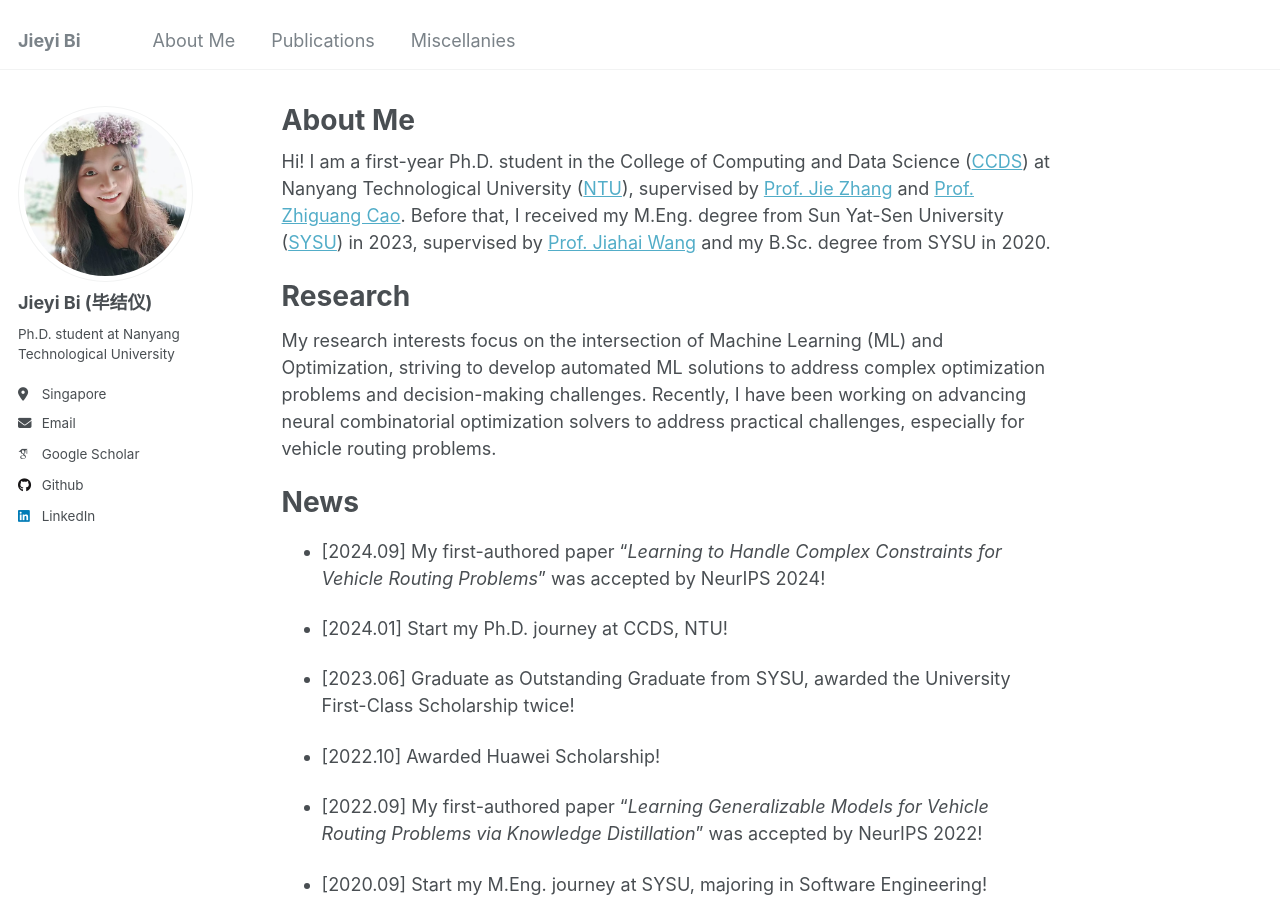
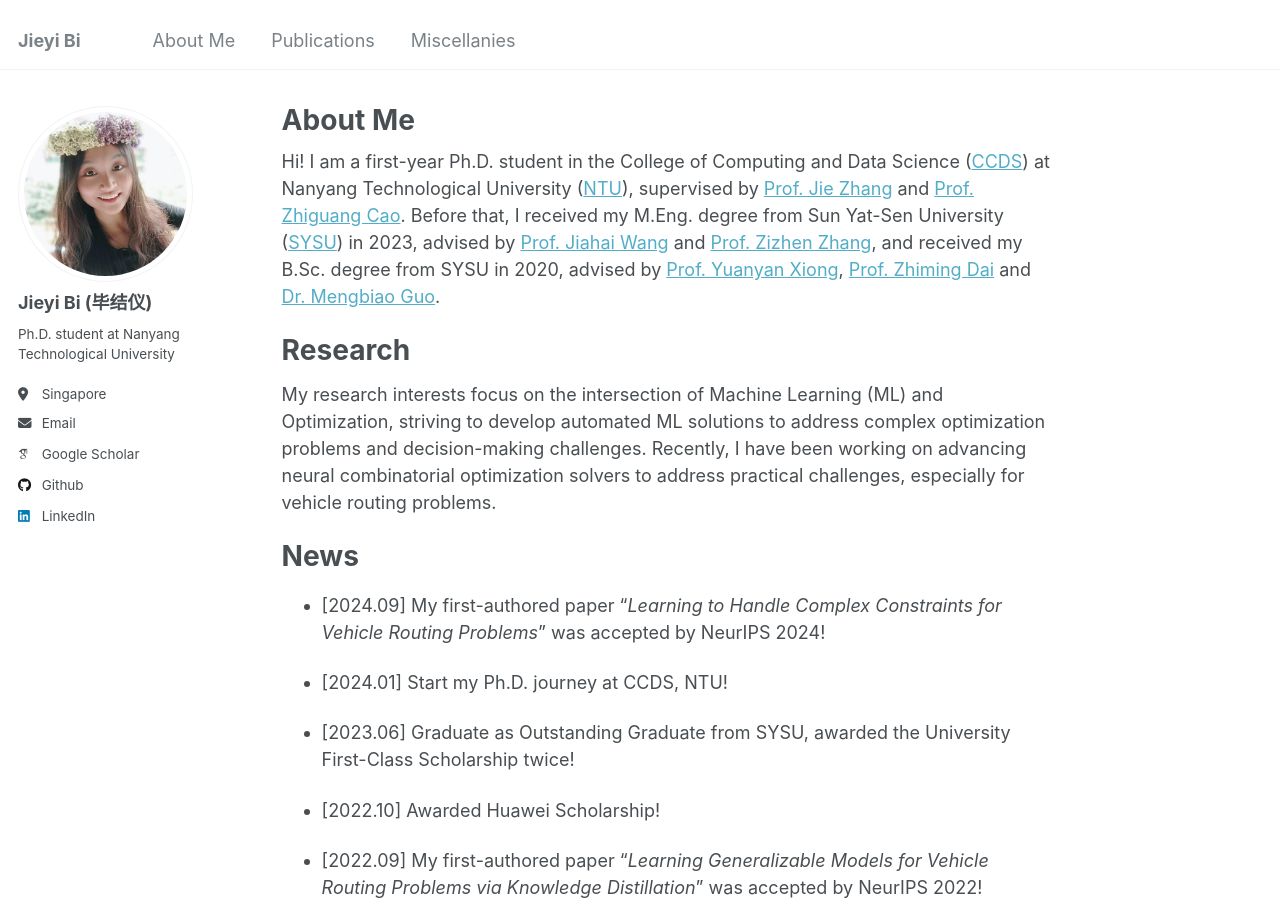
Before and after one commit to jieyibi/jieyibi.github.io, a Jekyll site: the page built from _pages/about.md, in a window 1280 px wide and 900 px high. Built offline with Jekyll 4.4.1, drawn with Linux system fonts in a browser that asks for light colours; some web fonts are replaced.

Commit message:
Update about.md

```diff
--- a/_pages/about.md
+++ b/_pages/about.md
@@ -7,7 +7,7 @@ redirect_from:
   - /about.html
 ---
 
-Hi! I am a first-year Ph.D. student in the College of Computing and Data Science ([CCDS](https://www.ntu.edu.sg/computing)) at Nanyang Technological University ([NTU](https://www.ntu.edu.sg/)), supervised by [Prof. Jie Zhang](https://personal.ntu.edu.sg/zhangj/) and [Prof. Zhiguang Cao](https://zhiguangcaosg.github.io/). Before that, I received my M.Eng. degree from Sun Yat-Sen University ([SYSU](https://www.sysu.edu.cn/sysuen/)) in 2023, supervised by [Prof. Jiahai Wang](https://www.semanticscholar.org/author/Jiahai-Wang/2815388) and my B.Sc. degree from SYSU in 2020.
+Hi! I am a first-year Ph.D. student in the College of Computing and Data Science ([CCDS](https://www.ntu.edu.sg/computing)) at Nanyang Technological University ([NTU](https://www.ntu.edu.sg/)), supervised by [Prof. Jie Zhang](https://personal.ntu.edu.sg/zhangj/) and [Prof. Zhiguang Cao](https://zhiguangcaosg.github.io/). Before that, I received my M.Eng. degree from Sun Yat-Sen University ([SYSU](https://www.sysu.edu.cn/sysuen/)) in 2023, advised by [Prof. Jiahai Wang](https://www.semanticscholar.org/author/Jiahai-Wang/2815388) and [Prof. Zizhen Zhang](https://scholar.google.com/citations?user=Qzxm58oAAAAJ&hl=en), and received my B.Sc. degree from SYSU in 2020, advised by [Prof. Yuanyan Xiong](https://www.researchgate.net/profile/Yuanyan-Xiong), [Prof. Zhiming Dai](https://www.aminer.cn/profile/zhiming-dai/53f45a8cdabfaee4dc822172) and [Dr. Mengbiao Guo](https://scholar.google.com/citations?user=F8p_MxEAAAAJ&hl=en).
 
 Research
 ======
```
